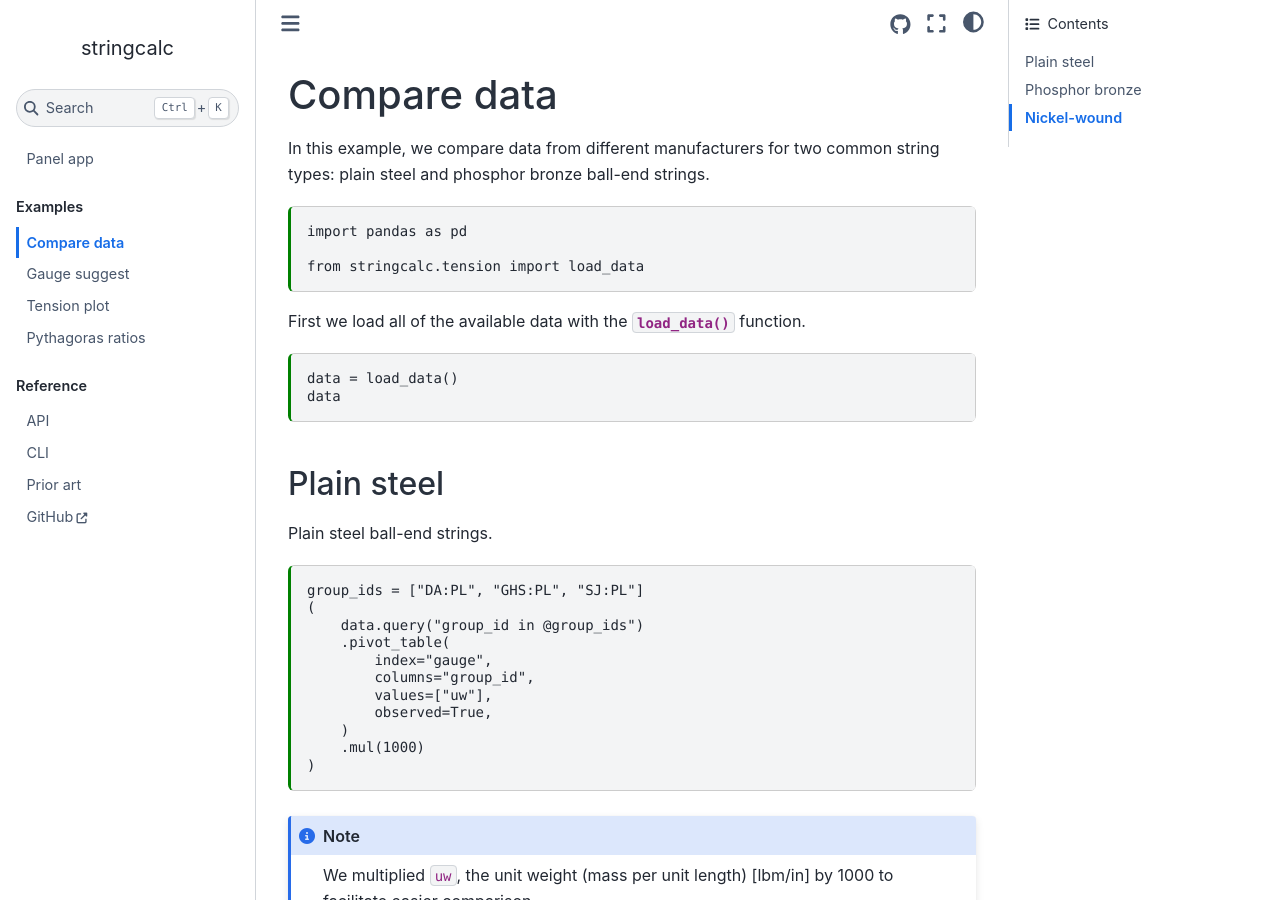
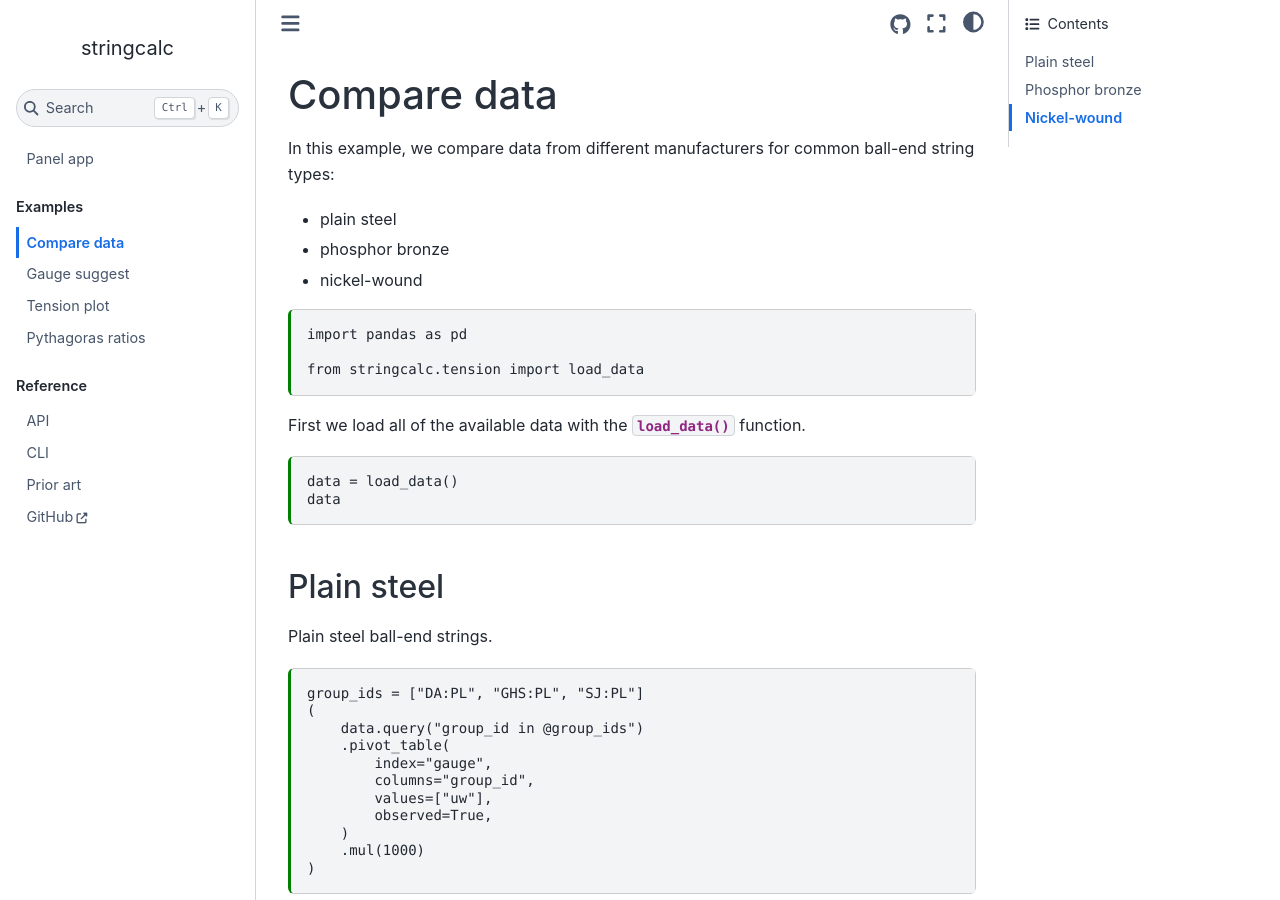
Before and after one commit to zmoon/stringcalc, a Sphinx documentation site: the page built from docs/examples/compare-data.md, in a window 1280 px wide and 900 px high. Built offline with Sphinx 7.4.7 and the Sphinx Book theme 1.1.4, drawn with Linux system fonts in a browser that asks for light colours.

Commit message:
There are three now

````diff
--- a/docs/examples/compare-data.md
+++ b/docs/examples/compare-data.md
@@ -7,7 +7,11 @@ kernelspec:
 # Compare data
 
 In this example, we compare data from different manufacturers
-for two common string types: plain steel and phosphor bronze ball-end strings.
+for common ball-end string types:
+
+- plain steel
+- phosphor bronze
+- nickel-wound
 
 ```{code-cell} ipython3
 import pandas as pd
````
